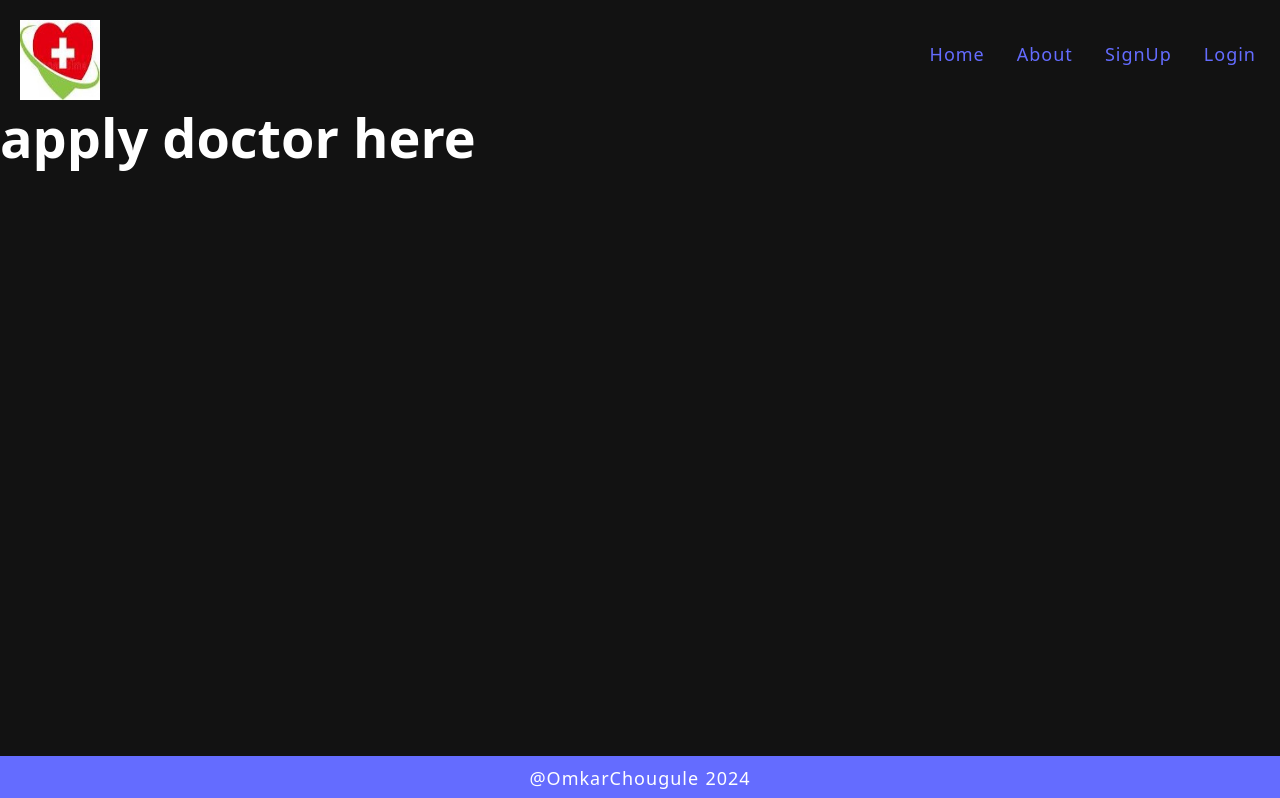
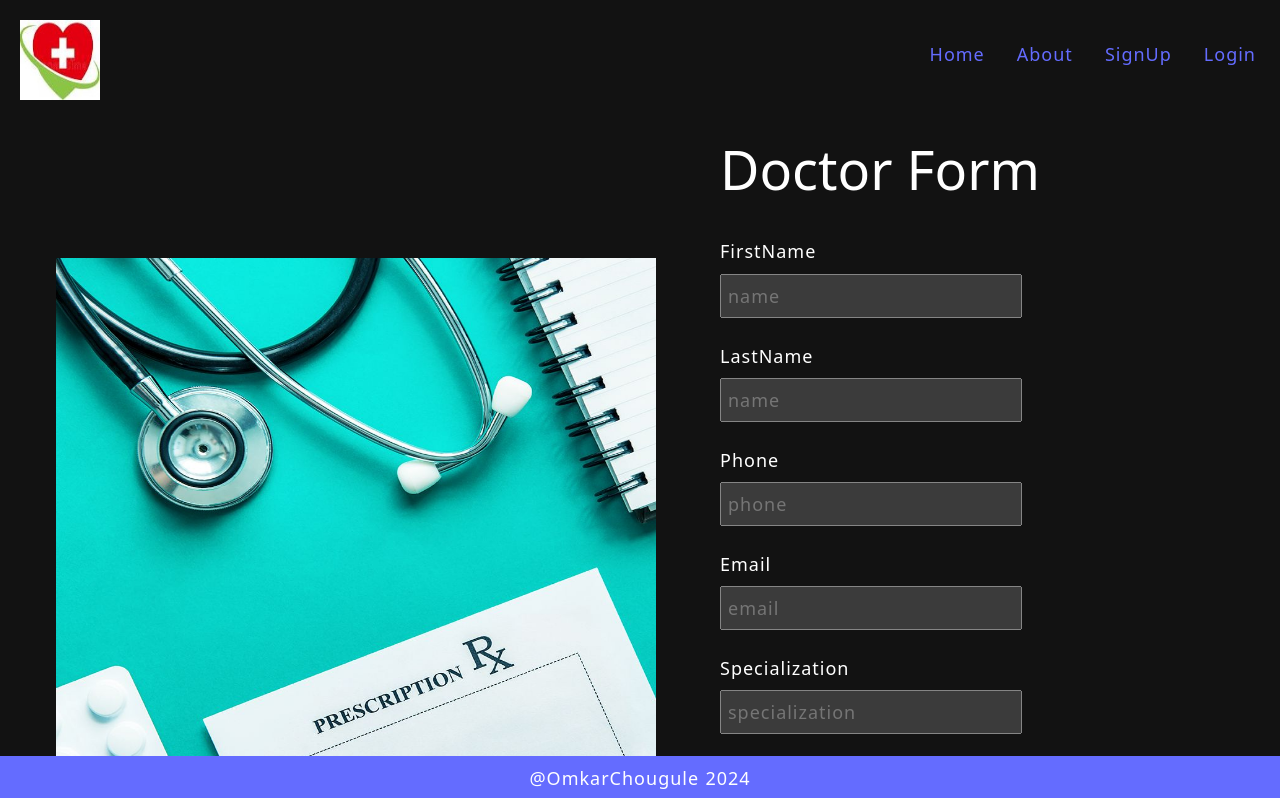
Before and after one commit to Omkar-9545/Appointment-app, a React (Vite) app in the folder client/: page /apply-doctor in a window 1280 px wide. Shown: the top 798 px of the page. Built offline with nearby package versions, Linux system fonts and the light colour scheme; no server answers.

Commit message:
appying doctor frontend done

```diff
--- a/client/src/index.css
+++ b/client/src/index.css
@@ -293,3 +293,12 @@ a.active{
     grid-template-columns: repeat(auto-fit,minmax(40rem,1fr));
   }
 }
+
+.apply-doc{
+  display: flex;
+  margin-top: 6%;
+  margin-left: 6%;
+}
+.link-doc{
+  margin-left: 1.2rem;
+}
--- a/client/src/pages/Services.jsx
+++ b/client/src/pages/Services.jsx
@@ -62,7 +62,8 @@ export const Service = () => {
                     })}
                 </div>
                 <div className="apply-doc">
-                    <NavLink className="link-doc" to="/apply-doctor">Apply Doctor</NavLink>
+                    <p>Are you a doctor? Get your account and start serving here :</p>
+                    <NavLink className="link-doc" to="/apply-doctor">click here</NavLink>
                 </div>
             </section>
     </>
--- a/client/src/pages/applyDoctor.jsx
+++ b/client/src/pages/applyDoctor.jsx
@@ -1,3 +1,155 @@
+import { useState } from "react";
+import { toast } from "react-toastify";
+import { useNavigate } from "react-router-dom"
+
 export const ApplyDoctor = () => {
-    return <h1>apply doctor here</h1>
-}
+
+    const navigate = useNavigate();
+
+    const [doctor, setDoctor] = useState({
+        firstName: "",
+        lastName:"",
+        phone: "",
+        email: "",
+        status: "pending",
+        specialization: "",
+        experience:""
+    });
+
+    const handleInput = (e) => {
+        let name = e.target.name;
+        let value = e.target.value;
+
+        setDoctor({
+            ...doctor,
+            [name]: value,
+        });
+    }
+
+    const handleSubmit = async(e) => {
+        e.preventDefault();
+        try {
+        const response = await fetch("http://localhost:5000/api/hospital/apply-doctor", {
+            method: "POST",
+            headers: {
+                "Content-Type":"application/json",
+            },
+            body:JSON.stringify(doctor),
+        });
+            const res_data = await response.json();
+            // console.log("response from server", res_data);
+            if (res_data.success) {
+                setDoctor({ firstName: "",lastName:"", phone: "", email: "",specialization:"",experience:""});
+                toast.success("Application Successful");
+                navigate('/')
+            } else {
+                toast.error(res_data.extraDetails ? res_data.extraDetails:res_data.message);
+        }
+        } catch (error) {
+            // next(error);
+            return response.status(400).send({ message: "Application for the account failed!" ,error});
+
+        }
+    }
+    return (
+        <>
+            <section>
+                <main>
+                    <div className="section-registration">
+                        <div className="container grid grid-two-cols">
+                            <div className="reg-image">
+                                <img src="/images/registrationpage.jpg" alt="doctor image on registration form" width="600" height="550"/>
+                            </div>
+                            <div className="registration-form">
+                                <h1 className="main-heading mb-3">Doctor Form</h1>
+                                <br />
+                                <form onSubmit={handleSubmit}>
+                                    <div>
+                                        <label htmlFor="name">FirstName</label>
+                                        <input
+                                            type="text"
+                                            name="firstName"
+                                            id="user-name"
+                                            placeholder="name"
+                                            autoComplete="off"
+                                            required
+                                            value={doctor.firstName}
+                                            onChange={handleInput}
+                                        />
+                                    </div>
+                                    <div>
+                                        <label htmlFor="name">LastName</label>
+                                        <input
+                                            type="text"
+                                            name="lastName"
+                                            id="user-name"
+                                            placeholder="name"
+                                            autoComplete="off"
+                                            required
+                                            value={doctor.lastName}
+                                            onChange={handleInput}
+                                        />
+                                    </div>
+                                    <div>
+                                        <label htmlFor="phone">Phone</label>
+                                        <input
+                                            type="number"
+                                            name="phone"
+                                            id="user-phone"
+                                            placeholder="phone"
+                                            autoComplete="off"
+                                            required
+                                            value={doctor.phone}
+                                            onChange={handleInput}
+                                        />
+                                    </div>
+                                    <div>
+                                        <label htmlFor="email">Email</label>
+                                        <input
+                                            type="email"
+                                            name="email"
+                                            id="user-email"
+                                            placeholder="email"
+                                            autoComplete="off"
+                                            required
+                                            value={doctor.email}
+                                            onChange={handleInput}
+                                        />
+                                    </div>
+                                    <div>
+                                        <label htmlFor="phone">Specialization</label>
+                                        <input
+                                            type="text"
+                                            name="specialization"
+                                            id="user-specialization"
+                                            placeholder="specialization"
+                                            autoComplete="off"
+                                            required
+                                            value={doctor.specialization}
+                                            onChange={handleInput}
+                                        />
+                                    </div>
+                                    <div>
+                                        <label htmlFor="phone">Experience</label>
+                                        <input
+                                            type="number"
+                                            name="experience"
+                                            id="user-experience"
+                                            placeholder="experience"
+                                            autoComplete="off"
+                                            required
+                                            value={doctor.experience}
+                                            onChange={handleInput}
+                                        />
+                                    </div>
+                                    <br />
+                                    <button type="submit" className="btn btn-submit">Apply</button>
+                                </form>
+                            </div>
+                        </div>
+                    </div>
+                </main>
+            </section>
+        </>
+    )
+};
```
Also changed, not shown: 1 other file (tests, documents, lock files or other folders).
